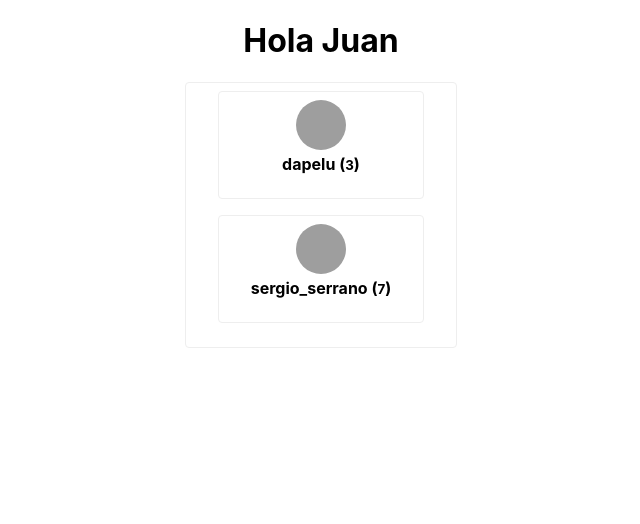
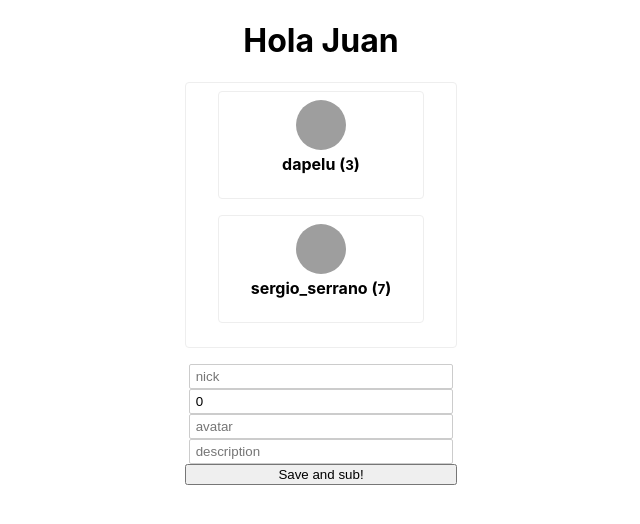
Before and after one commit to Juancaceres963/React_with_typescript, a React (Create React App) app: page / in a window 1280 px wide. Shown: the top 524 px of the page, without its empty margins (319-959 px from the left). Built offline with nearby package versions, Linux system fonts and the light colour scheme; grey boxes are pictures that could not be loaded.

Commit message:
Jestion de estado con el handleChange From.tsx

```diff
--- a/src/App.tsx
+++ b/src/App.tsx
@@ -1,5 +1,6 @@
 import {useEffect, useState} from 'react';
 import List from './components/List';
+import Form from './components/Form';
 import './App.css';
 
 const INITIAL_STATE = [
@@ -40,6 +41,7 @@ function App() {
     <div className="App">
       <h1>Hola Juan</h1>
       <List subs={subs}/>
+      <Form />
     </div>
   );
 }
--- /dev/null
+++ b/src/components/Form.tsx
@@ -0,0 +1,33 @@
+import { useState } from "react";
+
+const Form = () => {
+const [inputValue, setInputValue] = useState({
+    nick: '',
+    subMonths: 0,
+    avatar: '',
+    description: ''
+})
+
+    const handleSubmit = () => {}
+
+    const handleChange = e => {
+        setInputValue({
+            ...inputValue,
+            [e.target.name]: e.target.value
+        })
+    }
+
+    return (
+        <div>
+            <form onSubmit={handleSubmit}>
+                <input onChange={handleChange} value={inputValue.nick} type='text' name="nick" placeholder="nick" />
+                <input onChange={handleChange} value={inputValue.subMonths}type='number' name="subMonths" placeholder="subMonths" />
+                <input onChange={handleChange} value={inputValue.avatar}type='text' name="avatar" placeholder="avatar" />
+                <input onChange={handleChange} value={inputValue.description}type='text' name="description" placeholder="description" />
+                <button>Save and sub!</button>
+            </form>
+        </div>
+    )
+}
+
+export default Form;
--- a/src/components/List.tsx
+++ b/src/components/List.tsx
@@ -7,7 +7,7 @@ interface Props {
   }>;
 }
 
-export default function List({subs}: Props) {
+const List = ({subs}: Props) => {
   return (
     <ul>
       {subs.map((sub) => {
@@ -24,3 +24,5 @@ export default function List({subs}: Props) {
     </ul>
   );
 }
+
+export default List;
--- a/src/index.css
+++ b/src/index.css
@@ -33,3 +33,15 @@ ul, li {
   max-width: 320px;
   padding: 8px 32px;
 }
+
+form {
+  display: flex;
+  flex-direction: column;
+}
+
+form input {
+  border: 1px solid #ccc;
+  border-radius: 2px;
+  padding: 4px 6px;
+  margin: 0 4px;
+}
```
